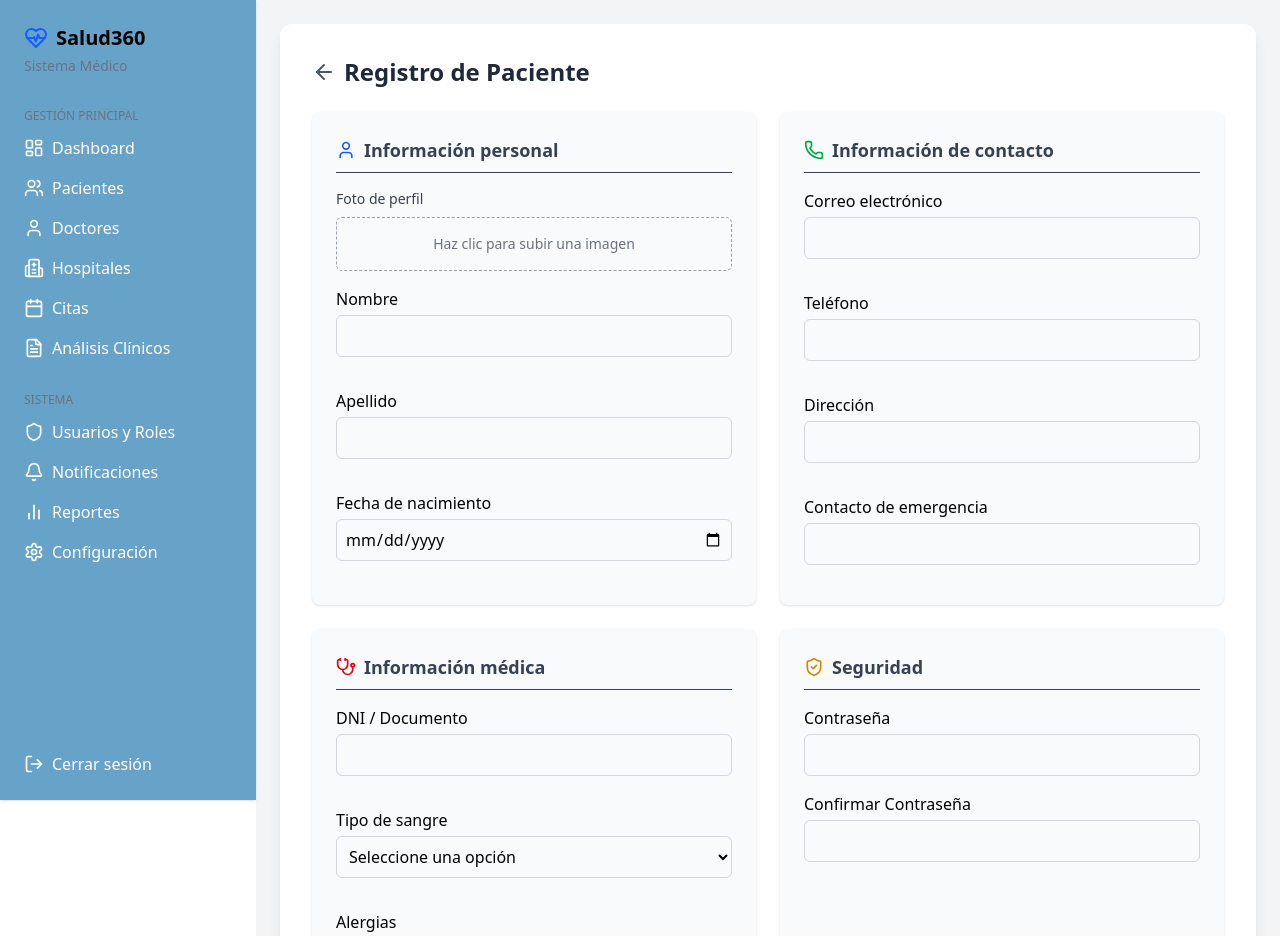
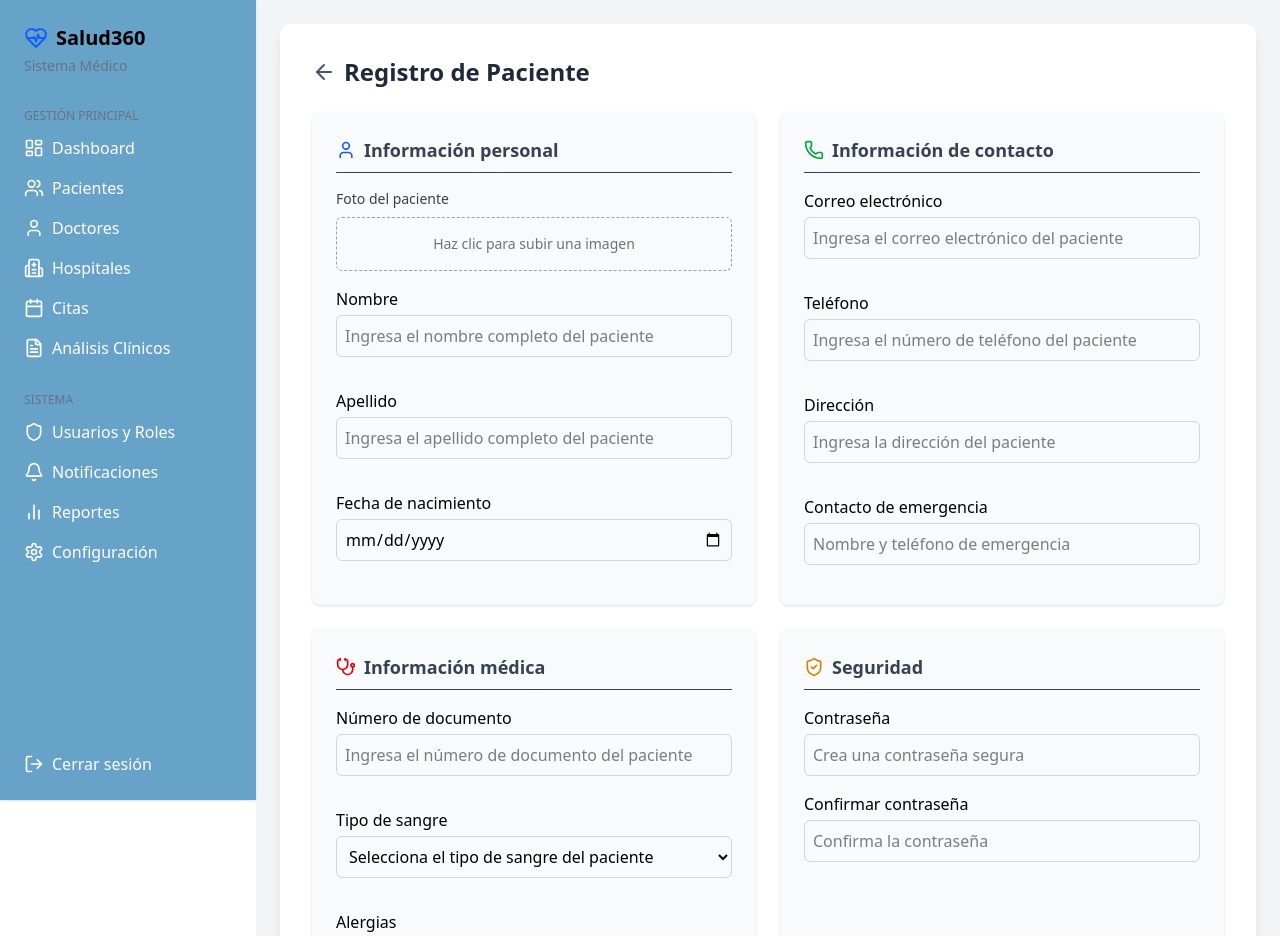
Before and after one commit to VictorAponteParedes/Salud360BackOffice, a React (Vite) app: page /patients/create in a window 1280 px wide. Shown: the top 936 px of the page. Built offline with nearby package versions, Linux system fonts and the light colour scheme.

Commit message:
feat: agregar traducción a los mensajes y títulos en las pantallas de inicio y pacientes

```diff
--- a/src/screens/Home.tsx
+++ b/src/screens/Home.tsx
@@ -1,6 +1,7 @@
 import { motion } from "framer-motion";
 import { useForm } from "react-hook-form";
 import { useNavigate } from "react-router-dom";
+import { translate } from "../lang";
 
 export default function Home() {
   const methods = useForm();
@@ -20,7 +21,7 @@ export default function Home() {
       className="max-w-6xl mx-auto p-8 bg-white rounded-xl shadow-lg space-y-6"
     >
       <h1 className="text-2xl font-bold text-gray-800 mb-6">
-        Bienvenido a la Aplicación
+        {translate("home.welcome")}
       </h1>
     </motion.form>
   );
--- a/src/screens/patients/Patients.tsx
+++ b/src/screens/patients/Patients.tsx
@@ -11,6 +11,7 @@ import PatientServices from "../../services/patient";
 import type { PatientFormData } from "../../types/auth";
 import { useState } from "react";
 import { MessageToast } from "../../components/MessageToast";
+import { translate } from "../../lang";
 
 export default function Patients() {
   const methods = useForm<PatientFormData>();
@@ -27,7 +28,7 @@ export default function Patients() {
       const formData = new FormData();
 
       if (data.profileImage?.file) {
-        formData.append("file", data.profileImage.file); // Asegúrate que esté en ese formato
+        formData.append("file", data.profileImage.file);
       }
 
       let imageId = null;
@@ -48,8 +49,8 @@ export default function Patients() {
       // Mostrar mensaje personalizado
       setMessage({
         type: "success",
-        title: "Paciente registrado",
-        description: "El paciente fue creado exitosamente.",
+        title: translate("registerPatient.message.success.title"),
+        description: translate("registerPatient.message.success.description"),
       });
       setTimeout(() => {
         navigate("patients/list");
@@ -57,17 +58,16 @@ export default function Patients() {
     } catch (error: any) {
       setMessage({
         type: "error",
-        title: "Error",
-        description: error.message || "No se pudo registrar el paciente.",
+        title: translate("registerPatient.message.error.title"),
+        description:
+          error.message ||
+          translate("registerPatient.message.error.description"),
       });
     }
   };
 
-
-
   return (
     <>
-
       <FormProvider {...methods}>
         <motion.form
           onSubmit={methods.handleSubmit(onSubmit)}
@@ -85,7 +85,7 @@ export default function Patients() {
               <ArrowLeft className="w-6 h-6" />
             </button>
             <h1 className="text-2xl font-bold text-gray-800">
-              Registro de Paciente
+              {translate("registerPatient.title")}
             </h1>
           </div>
 
@@ -95,19 +95,34 @@ export default function Patients() {
             <section className="bg-gray-50 p-6 rounded-lg shadow-sm">
               <h2 className="text-lg font-semibold mb-4 text-gray-700 border-b pb-2 flex items-center gap-2">
                 <User className="w-5 h-5 text-blue-600" />
-                Información personal
+                {translate("registerPatient.fields.titlePersonalInfo")}
               </h2>
               <div className="grid grid-cols-1 gap-4">
                 <ImageInput
                   name="photo"
-                  label="Foto de perfil"
+                  label={translate("registerPatient.fields.photo.label")}
                   control={methods.control}
                 />
-                <TextInput name="firstName" label="Nombre" />
-                <TextInput name="lastName" label="Apellido" />
+                <TextInput
+                  name="firstName"
+                  label={translate("registerPatient.fields.firstName.label")}
+                  placeholder={translate(
+                    "registerPatient.fields.firstName.placeholder"
+                  )}
+                />
+                <TextInput
+                  name="lastName"
+                  label={translate("registerPatient.fields.lastName.label")}
+                  placeholder={translate(
+                    "registerPatient.fields.lastName.placeholder"
+                  )}
+                />
                 <TextInput
                   name="dateBirth"
-                  label="Fecha de nacimiento"
+                  label={translate("registerPatient.fields.birthDate.label")}
+                  placeholder={translate(
+                    "registerPatient.fields.birthDate.placeholder"
+                  )}
                   type="date"
                 />
               </div>
@@ -117,15 +132,39 @@ export default function Patients() {
             <section className="bg-gray-50 p-6 rounded-lg shadow-sm">
               <h2 className="text-lg font-semibold mb-4 text-gray-700 border-b pb-2 flex items-center gap-2">
                 <Phone className="w-5 h-5 text-green-600" />
-                Información de contacto
+                {translate("registerPatient.fields.titleContactInfo")}
               </h2>
               <div className="grid grid-cols-1 gap-4">
-                <TextInput name="email" label="Correo electrónico" type="email" />
-                <TextInput name="phone" label="Teléfono" />
-                <TextInput name="address" label="Dirección" />
+                <TextInput
+                  name="email"
+                  label={translate("registerPatient.fields.email.label")}
+                  placeholder={translate(
+                    "registerPatient.fields.email.placeholder"
+                  )}
+                  type="email"
+                />
+                <TextInput
+                  name="phone"
+                  label={translate("registerPatient.fields.phone.label")}
+                  placeholder={translate(
+                    "registerPatient.fields.phone.placeholder"
+                  )}
+                />
+                <TextInput
+                  name="address"
+                  label={translate("registerPatient.fields.address.label")}
+                  placeholder={translate(
+                    "registerPatient.fields.address.placeholder"
+                  )}
+                />
                 <TextInput
                   name="contactEmergency"
-                  label="Contacto de emergencia"
+                  label={translate(
+                    "registerPatient.fields.contactEmergency.label"
+                  )}
+                  placeholder={translate(
+                    "registerPatient.fields.contactEmergency.placeholder"
+                  )}
                 />
               </div>
             </section>
@@ -134,13 +173,21 @@ export default function Patients() {
             <section className="bg-gray-50 p-6 rounded-lg shadow-sm">
               <h2 className="text-lg font-semibold mb-4 text-gray-700 border-b pb-2 flex items-center gap-2">
                 <Stethoscope className="w-5 h-5 text-red-600" />
-                Información médica
+                {translate("registerPatient.fields.titleMedicalInfo")}
               </h2>
               <div className="grid grid-cols-1 gap-4">
-                <TextInput name="documentNumber" label="DNI / Documento" />
+                <TextInput
+                  name="documentNumber"
+                  label={translate(
+                    "registerPatient.fields.documentNumber.label"
+                  )}
+                  placeholder={translate(
+                    "registerPatient.fields.documentNumber.placeholder"
+                  )}
+                />
                 <SelectInput
                   name="bloodType"
-                  label="Tipo de sangre"
+                  label={translate("registerPatient.fields.bloodType.label")}
                   options={[
                     { label: "A+", value: "A+" },
                     { label: "A-", value: "A-" },
@@ -151,8 +198,17 @@ export default function Patients() {
                     { label: "AB+", value: "AB+" },
                     { label: "AB-", value: "AB-" },
                   ]}
+                  placeholder={translate(
+                    "registerPatient.fields.bloodType.placeholder"
+                  )}
                 />
-                <TextInput name="allergies" label="Alergias" />
+                <TextInput
+                  name="allergies"
+                  label={translate("registerPatient.fields.allergies.label")}
+                  placeholder={translate(
+                    "registerPatient.fields.allergies.placeholder"
+                  )}
+                />
               </div>
             </section>
 
@@ -160,13 +216,27 @@ export default function Patients() {
             <section className="bg-gray-50 p-6 rounded-lg shadow-sm">
               <h2 className="text-lg font-semibold mb-4 text-gray-700 border-b pb-2 flex items-center gap-2">
                 <ShieldCheck className="w-5 h-5 text-yellow-600" />
-                Seguridad
+                {translate("registerPatient.fields.titleSecurity")}
               </h2>
               <div className="grid grid-cols-1 gap-4">
-                <PasswordInput name="password" label="Contraseña" />
+                <PasswordInput
+                  name="password"
+                  placeholder={translate(
+                    "registerPatient.fields.password.placeholder"
+                  )}
+                  label={translate("registerPatient.fields.password.label")}
+                />
               </div>
               <div className="grid grid-cols-1 gap-4">
-                <PasswordInput name="confirmPassword" label="Confirmar Contraseña" />
+                <PasswordInput
+                  name="confirmPassword"
+                  label={translate(
+                    "registerPatient.fields.confirmPassword.label"
+                  )}
+                  placeholder={translate(
+                    "registerPatient.fields.confirmPassword.placeholder"
+                  )}
+                />
               </div>
             </section>
           </div>
@@ -177,16 +247,13 @@ export default function Patients() {
               type="submit"
               className="px-6 py-2 bg-blue-600 text-white rounded-md hover:bg-blue-700 transition"
             >
-              Registrar paciente
+              {translate("registerPatient.button.submit")}
             </button>
           </div>
         </motion.form>
       </FormProvider>
       {message && (
-        <MessageToast
-          {...message}
-          onClose={() => setMessage(null)}
-        />
+        <MessageToast {...message} onClose={() => setMessage(null)} />
       )}
     </>
   );
```
